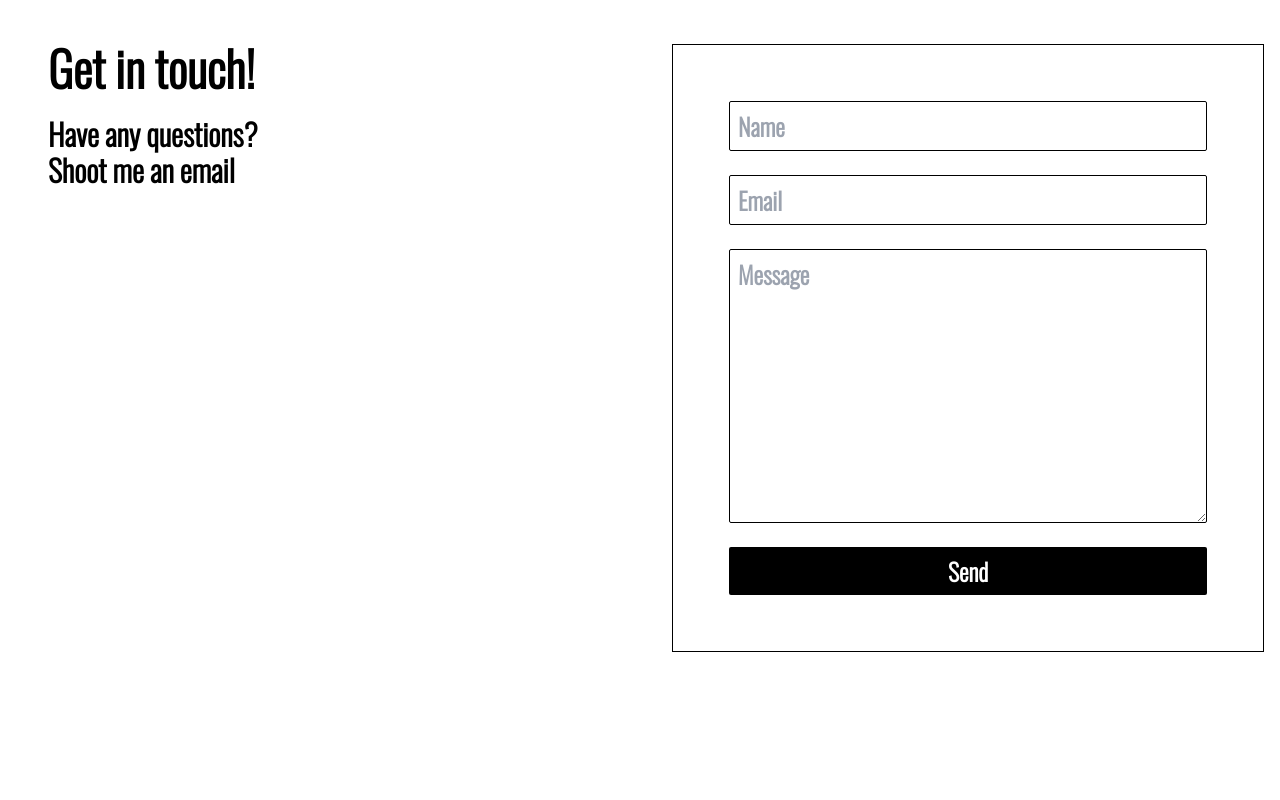
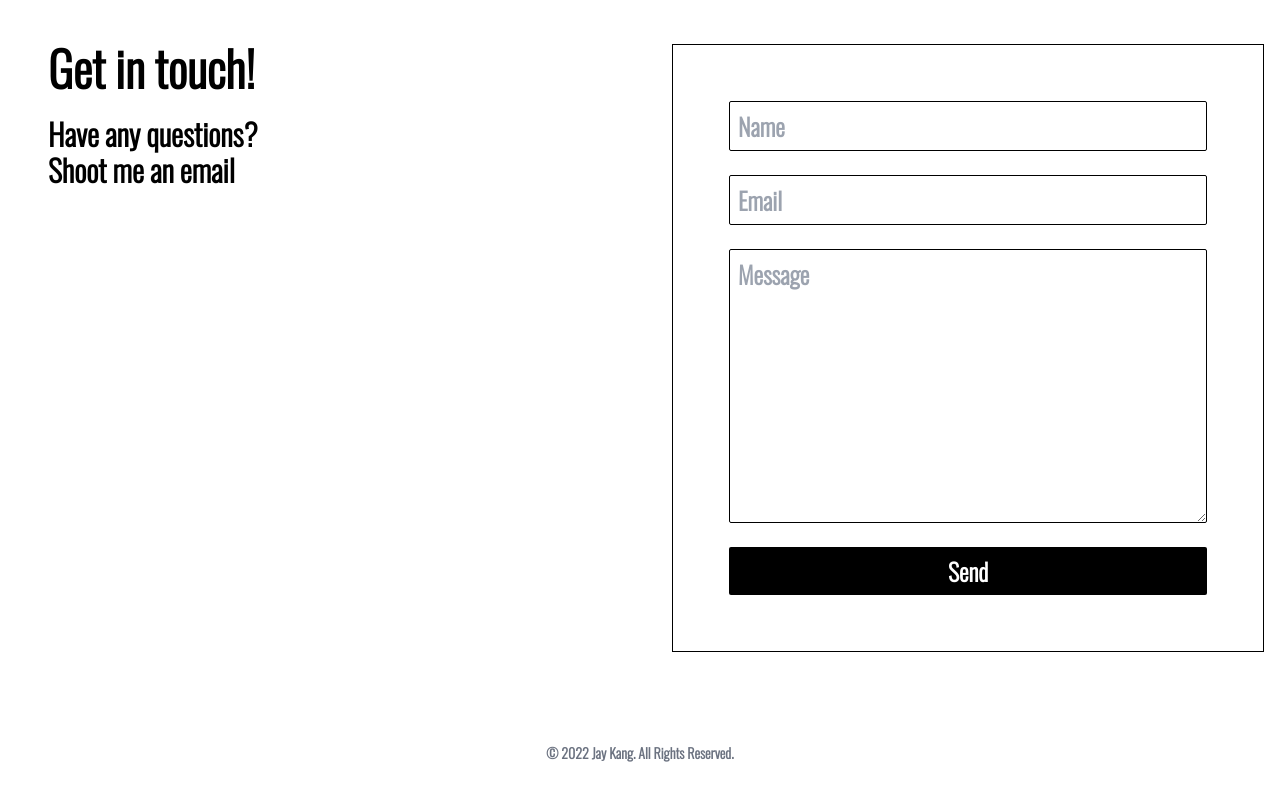
Before and after one commit to iamjaykang/portfolio, a React (Create React App) app: page / in a window 1280 px wide. Shown: the part 7044-7844 px from the top of the page. Built offline with nearby package versions, Linux system fonts and the light colour scheme; the HTML template or start-up script is replaced by a standard one.

Commit message:
feat: changed styling for sections

```diff
--- a/src/App.js
+++ b/src/App.js
@@ -34,7 +34,7 @@ function App() {
   return (
     <div className={`App ${darkMode && "dark"}`}>
       <Home setDarkMode={setDarkMode} darkMode={darkMode} />
-      <CustomCursor variants={variants}/>
+      <CustomCursor variants={variants} />
     </div>
   );
 }
--- a/src/components/Home/About.jsx
+++ b/src/components/Home/About.jsx
@@ -4,7 +4,7 @@ const About = () => {
   return (
     <section
       name="about"
-      className="bg-white lg:flex lg:justify-center lg:items-center lg:h-screen dark:bg-neutral-900"
+      className="bg-white lg:flex lg:justify-center lg:items-center lg:min-h-screen dark:bg-neutral-900"
     >
       <div className="p-4 mx-auto max-w-screen-xl lg:p-4">
         <div className="text-gray-500 sm:text-lg dark:text-gray-400">
--- a/src/components/Home/Contact.jsx
+++ b/src/components/Home/Contact.jsx
@@ -5,7 +5,7 @@ const Contact = () => {
   return (
     <section
       name="contact"
-      className="bg-white dark:bg-neutral-900 pb-32"
+      className="bg-white dark:bg-neutral-900"
     >
       <div className="p-4 mx-auto max-w-screen-xl lg:p-4">
         <div className="max-w-screen-lg text-gray-500 sm:text-lg dark:text-gray-400">
--- a/src/components/Home/Projects.jsx
+++ b/src/components/Home/Projects.jsx
@@ -57,7 +57,7 @@ const Projects = () => {
     }
   ];
   return (
-    <section name="projects" className="bg-white dark:bg-neutral-900 relative">
+    <section name="projects" className="bg-white dark:bg-neutral-900 relative lg:min-h-screen">
       <div className="p-4 mx-auto max-w-screen-xl lg:p-4">
         <div className="text-gray-500 sm:text-lg dark:text-gray-400">
           <h2 className="mb-16 text-4xl lg:text-5xl font-bold text-sky-600 dark:text-sky-700">
--- a/src/components/Home/Tools.jsx
+++ b/src/components/Home/Tools.jsx
@@ -37,7 +37,7 @@ const Tools = () => {
   return (
     <section
       name="tools"
-      className="bg-white lg:h-screen dark:bg-neutral-900 relative"
+      className="bg-white lg:min-h-screen dark:bg-neutral-900 relative"
     >
       <div className="p-4 mx-auto max-w-screen-xl lg:p-4">
         <div className="max-w-screen-lg text-gray-500 sm:text-lg dark:text-gray-400">
--- a/src/pages/Home/Home.jsx
+++ b/src/pages/Home/Home.jsx
@@ -24,7 +24,7 @@ const Home = ({setDarkMode,darkMode}) => {
         <Contact />
       </main>
       <SideNavBar />
-      <footer className="p-4 bg-white mt-auto w-full text-center md:p-6 dark:bg-neutral-900">
+      <footer className="p-4 mt-12 bg-white w-full text-center md:p-6 dark:bg-neutral-900">
       <Footer />
       </footer>
     </div>
```
